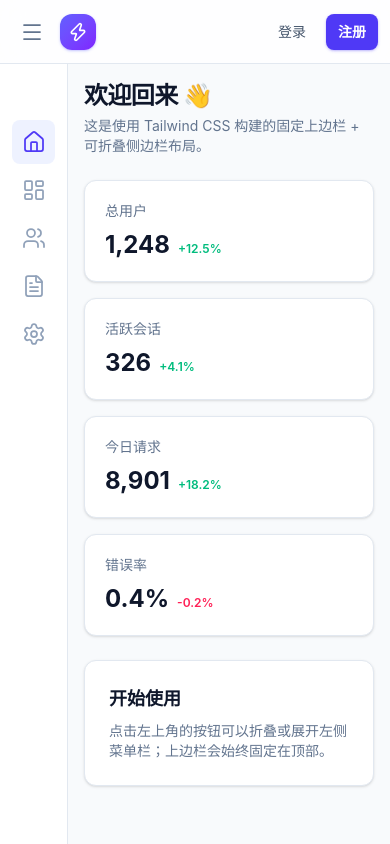
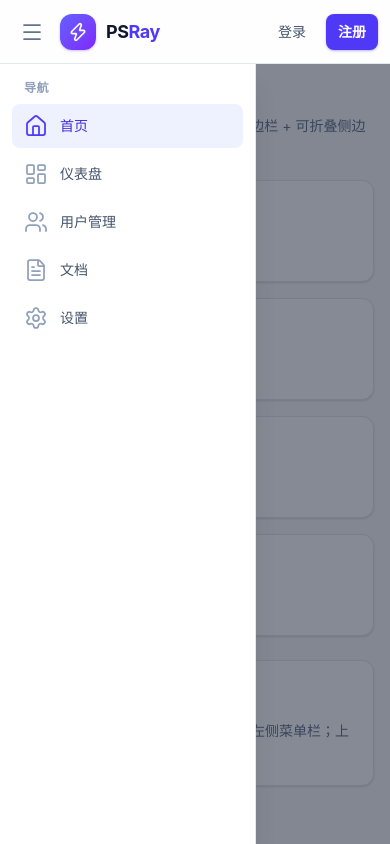
Before and after one commit to shirohako/psray-web-next, a Nuxt app: page / in a window 390 px wide. Both pictures are taken after a click on the button "折叠菜单". Built offline with nearby package versions, Linux system fonts and the light colour scheme.

Commit message:
feat: 适配移动设备

```diff
--- a/app/layouts/default.vue
+++ b/app/layouts/default.vue
@@ -3,9 +3,13 @@ import { House, LayoutDashboard, Users, FileText, Settings, Menu, Zap, type Icon
 
 const route = useRoute()
 
-// Sidebar collapse state. Default expanded; restored from localStorage on mount
-// (read in onMounted to avoid an SSR/hydration mismatch).
+// Desktop (lg+) sidebar collapse state: full width <-> icon rail.
+// Default expanded; restored from localStorage on mount (read in onMounted to
+// avoid an SSR/hydration mismatch).
 const collapsed = ref(false)
+// Mobile (< lg) drawer state: the sidebar is fully hidden off-canvas and slides
+// in as an overlay layer above the content when opened.
+const mobileOpen = ref(false)
 
 onMounted(() => {
   const saved = localStorage.getItem('sidebar:collapsed')
@@ -16,8 +20,14 @@ watch(collapsed, (v) => {
   localStorage.setItem('sidebar:collapsed', v ? '1' : '0')
 })
 
+// The top-bar button collapses the rail on desktop, and opens/closes the
+// overlay drawer on mobile.
 function toggleSidebar() {
-  collapsed.value = !collapsed.value
+  if (window.matchMedia('(min-width: 1024px)').matches) {
+    collapsed.value = !collapsed.value
+  } else {
+    mobileOpen.value = !mobileOpen.value
+  }
 }
 
 type MenuItem = {
@@ -62,7 +72,7 @@ function isActive(to: string) {
           >
             <LucideIcon :icon="Zap" class="size-5" />
           </span>
-          <span class="hidden text-lg font-bold tracking-tight text-slate-900 sm:block">
+          <span class="text-lg font-bold tracking-tight text-slate-900">
             PS<span class="text-indigo-600">Ray</span>
           </span>
         </NuxtLink>
@@ -85,15 +95,32 @@ function isActive(to: string) {
       </div>
     </header>
 
-    <!-- Left sidebar -->
+    <!-- Mobile backdrop: only visible while the drawer is open on small screens -->
+    <Transition
+      enter-active-class="transition-opacity duration-300"
+      enter-from-class="opacity-0"
+      leave-active-class="transition-opacity duration-300"
+      leave-to-class="opacity-0"
+    >
+      <div
+        v-if="mobileOpen"
+        class="fixed inset-0 top-16 z-30 bg-slate-900/50 lg:hidden"
+        @click="mobileOpen = false"
+      />
+    </Transition>
+
+    <!-- Left sidebar: overlay drawer on mobile, pushing rail on desktop -->
     <aside
-      class="fixed bottom-0 left-0 top-16 z-30 flex flex-col border-r border-slate-200 bg-white transition-[width] duration-300 ease-in-out"
-      :class="collapsed ? 'w-17' : 'w-64'"
+      class="fixed bottom-0 left-0 top-16 z-40 flex w-64 flex-col border-r border-slate-200 bg-white transition-transform duration-300 ease-in-out lg:translate-x-0 lg:transition-[width]"
+      :class="[
+        mobileOpen ? 'translate-x-0 shadow-xl' : '-translate-x-full',
+        collapsed ? 'lg:w-17' : 'lg:w-64',
+      ]"
     >
       <nav class="flex-1 overflow-y-auto px-3 py-4">
         <p
-          class="mb-2 px-3 text-xs font-semibold uppercase tracking-wider text-slate-400 transition-opacity duration-200"
-          :class="collapsed ? 'pointer-events-none opacity-0' : 'opacity-100'"
+          class="mb-2 px-3 text-xs font-semibold uppercase tracking-wider text-slate-400"
+          :class="collapsed ? 'lg:hidden' : ''"
         >
           导航
         </p>
@@ -102,12 +129,13 @@ function isActive(to: string) {
             <NuxtLink
               :to="item.to"
               :title="collapsed ? item.label : undefined"
+              @click="mobileOpen = false"
               class="group flex items-center gap-3 rounded-lg px-3 py-2.5 text-sm font-medium transition"
               :class="[
                 isActive(item.to)
                   ? 'bg-indigo-50 text-indigo-700'
                   : 'text-slate-600 hover:bg-slate-100 hover:text-slate-900',
-                collapsed ? 'justify-center' : '',
+                collapsed ? 'lg:justify-center' : '',
               ]"
             >
               <LucideIcon
@@ -116,17 +144,17 @@ function isActive(to: string) {
                 class="size-6 shrink-0 transition-colors"
                 :class="isActive(item.to) ? 'text-indigo-600' : 'text-slate-400 group-hover:text-slate-600'"
               />
-              <span v-if="!collapsed" class="truncate">{{ item.label }}</span>
+              <span class="truncate" :class="collapsed ? 'lg:hidden' : ''">{{ item.label }}</span>
             </NuxtLink>
           </li>
         </ul>
       </nav>
     </aside>
 
-    <!-- Main content -->
+    <!-- Main content: no offset on mobile (drawer overlays), pushed on desktop -->
     <main
       class="pt-16 transition-[padding] duration-300 ease-in-out"
-      :class="collapsed ? 'pl-17' : 'pl-64'"
+      :class="collapsed ? 'lg:pl-17' : 'lg:pl-64'"
     >
       <div class="mx-auto max-w-7xl p-4 sm:p-6 lg:p-8">
         <slot />
```
